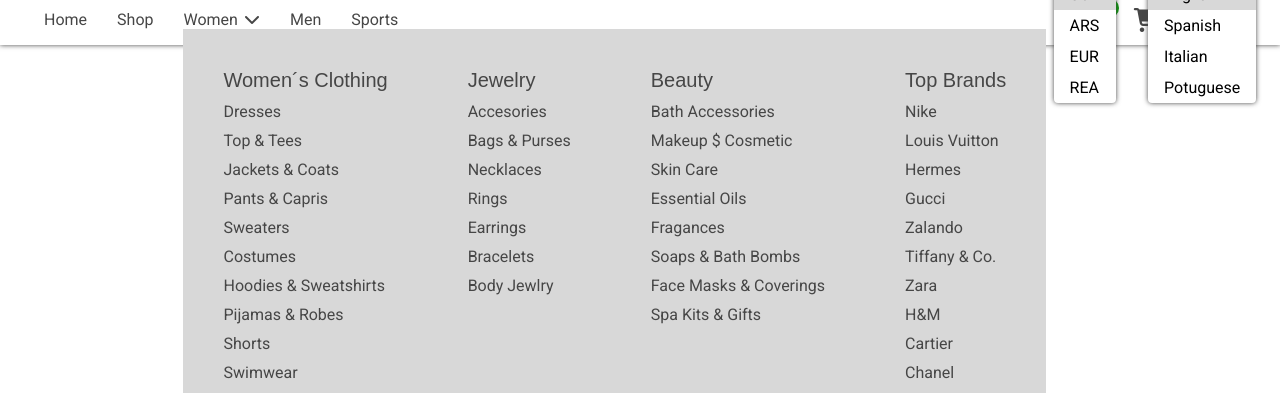
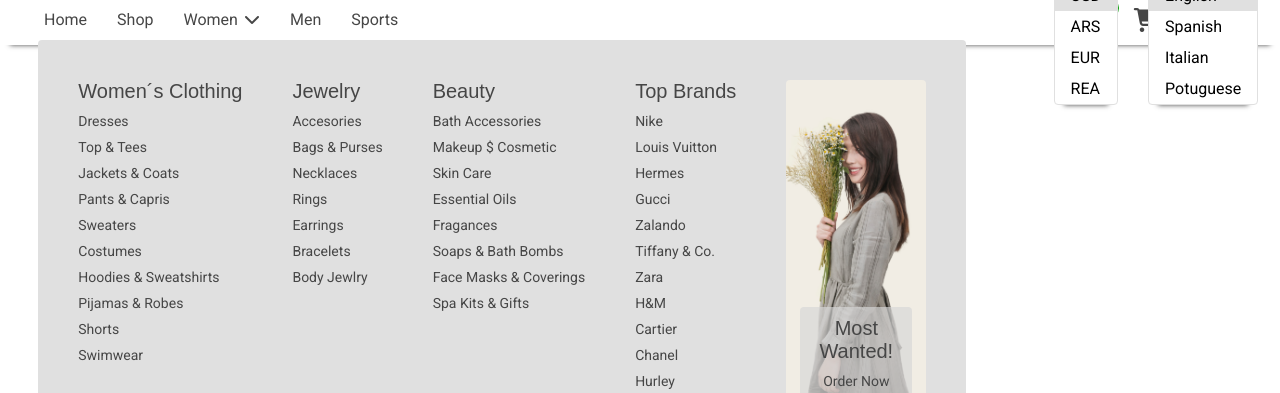
Before and after one commit to Enrique1311/Js-Ecommerce, a plain HTML site: page index.html in a window 1280 px wide. Shown: the part 72-465 px from the top of the page. Drawn offline with Linux system fonts and the light colour scheme; a web font is replaced by a local one.

Commit message:
Working on the navbar

```diff
--- a/index.html
+++ b/index.html
@@ -41,8 +41,8 @@
 						<li><a href="">Wishlist</a></li>
 					</ul>
 				</nav>
-				<nav>
-					<ul class="top-header-right navbar flex-center">
+				<nav class="top-header-right">
+					<ul class="navbar flex-center">
 						<li><a href="">Sign Up</a></li>
 						<li><a href="">My Account</a></li>
 						<li><a href="">Orders</a></li>
@@ -152,11 +152,15 @@
 										</li>
 									</ul>
 								</div>
-								<div class="big-list-items">
+								<div class="big-list-items big-list-img-item">
 									<img
 										src="./assets/products/apparel4.jpg"
 										alt=""
 									/>
+									<div class="most-wanted">
+										<h4>Most Wanted!</h4>
+										<a href="#">Order Now</a>
+									</div>
 								</div>
 							</div>
 						</li>
--- a/style.css
+++ b/style.css
@@ -8,10 +8,12 @@
 	--primary-color: #049c04;
 	--secondary-color: #cd6007;
 	--grey-color: #464646;
-	--light-grey-color: #d8d8d8;
+	--grey-transparent: #d8d8d8ac;
+	--light-grey-color: #e0e0e0;
 	--white-color: #ffffff;
 	--black-color: #000000;
 	font-size: 16px;
+	--border-radius: 0.2rem;
 }
 
 body {
@@ -75,7 +77,7 @@ li {
 
 /* ************** Header *************** */
 header {
-	box-shadow: 0 0 5px 0 var(--grey-color);
+	box-shadow: 0 10px 5px -10px var(--grey-color);
 	padding: 0 1rem;
 }
 
@@ -89,6 +91,7 @@ header {
 
 header img {
 	width: 6rem;
+	min-height: 100%;
 }
 
 .navbar {
@@ -108,7 +111,7 @@ header img {
 	margin-left: 0.3rem;
 }
 
-.navbar li {
+.navbar {
 	position: relative;
 }
 
@@ -119,8 +122,9 @@ header img {
 	flex-direction: column;
 	justify-content: center;
 	align-items: flex-start;
-	box-shadow: 0 0 5px 0 var(--grey-color);
-	border-radius: 0.2rem;
+	border: 1px solid var(--light-grey-color);
+	box-shadow: 0 10px 5px -10px var(--grey-color);
+	border-radius: var(--border-radius);
 	top: 1.5rem;
 	z-index: 200;
 }
@@ -203,17 +207,23 @@ header img {
 
 .big-list {
 	position: absolute;
-	min-width: 70vw;
-}
-
-.big-list-items {
-	text-align: left;
+	min-width: max-content;
+	left: -190%;
+	top: 1.5rem;
 	background-color: var(--light-grey-color);
+	box-shadow: 0 30px 20px -30px var(--grey-color);
+	border-radius: var(--border-radius);
+	gap: 2.5rem;
+	z-index: 200;
 	padding: 2rem;
 }
 
 .big-list-items h4 {
 	padding-bottom: 0.5rem;
+}
+
+.big-list-items a {
+	font-size: 0.7rem;
 }
 
 .big-list-items ul {
@@ -222,6 +232,32 @@ header img {
 	justify-content: center;
 	align-items: flex-start;
 	gap: 0.5rem;
+}
+
+.big-list-img-item img {
+	width: 7rem;
+	height: 100%;
+	object-fit: cover;
+	border-radius: var(--border-radius);
+}
+
+.most-wanted {
+	position: absolute;
+	left: 10%;
+	right: 10%;
+	bottom: 5%;
+	display: flex;
+	flex-direction: column;
+	justify-content: center;
+	align-items: center;
+	background-color: var(--grey-transparent);
+	border-radius: var(--border-radius);
+	padding: 0.5rem 1rem;
+	text-align: center;
+}
+
+.big-list-img-item {
+	position: relative;
 }
 
 /* ***********Media Queries **************** */
```
